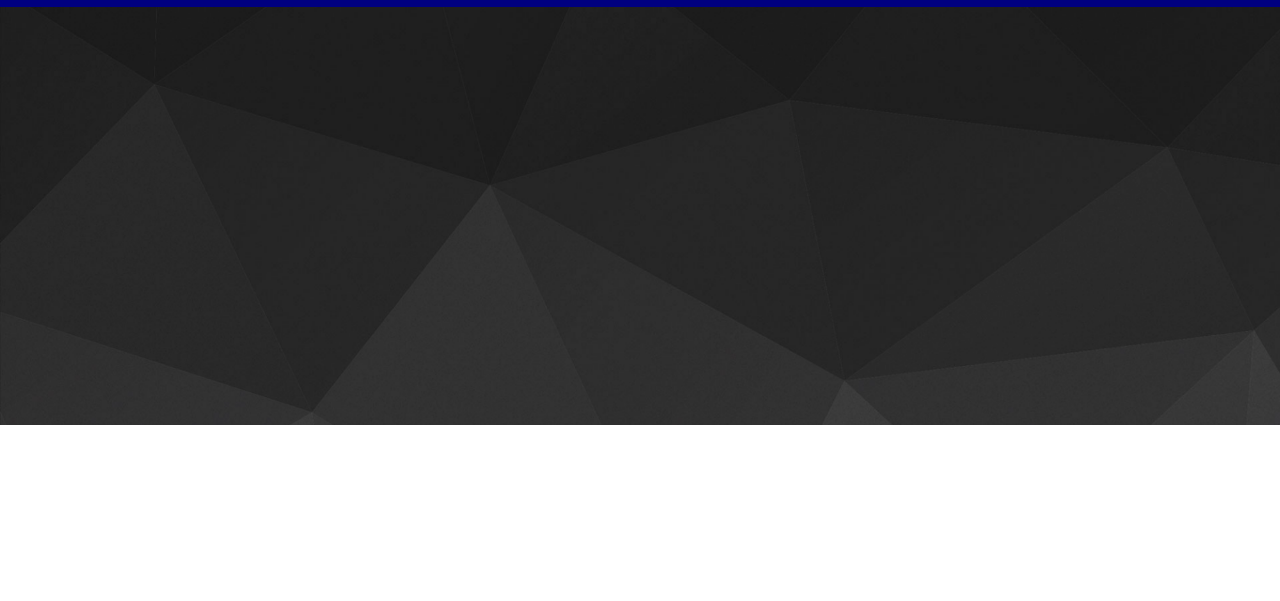
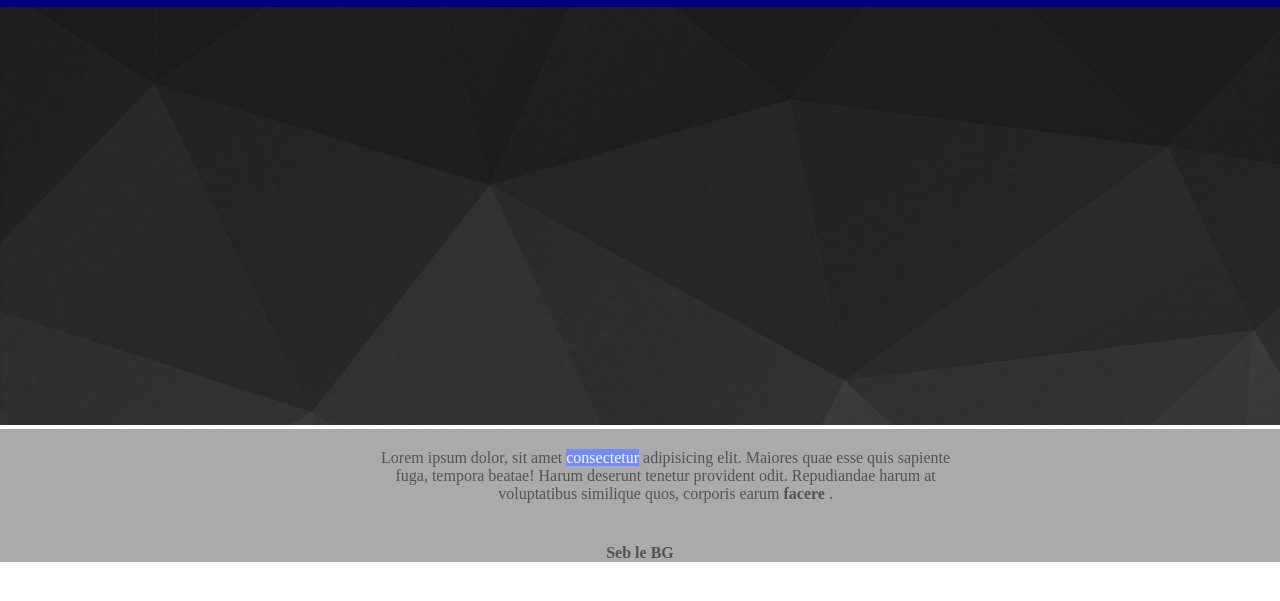
Before and after one commit to lilseb/html-sass-flati-siteweb, a website: page index.html in a window 1280 px wide. Shown: the part 73-674 px from the top of the page. Drawn offline with Linux system fonts and the light colour scheme.

Commit message:
text seb le bg

```diff
--- a/index.html
+++ b/index.html
@@ -26,5 +26,17 @@
         </nav>
         <img class="bg-header" src="./public/img/bg-header.png" alt="">
     </header>
+    <section class="corps" >
+        <p>Lorem ipsum dolor, sit amet <span id="marker" >consectetur</span>  adipisicing elit. Maiores quae esse quis sapiente fuga, tempora beatae! Harum deserunt tenetur provident odit. Repudiandae harum at voluptatibus similique quos, corporis earum <span id="facere">facere</span> .</p>
+
+        <h4>Seb le BG</h4>
+    </section>
+
+    <section class="midden" >
+        <div class="cards">
+
+
+        </div>
+    </section>
 </body>
 </html>
--- a/src/scss/modules/_corps.scss
+++ b/src/scss/modules/_corps.scss
@@ -0,0 +1,30 @@
+.corps{
+    position: relative;
+    background-color: rgb(170, 170, 170);
+    // margin-top: 0%;
+    text-align: center;
+
+    p{
+        margin: 0;
+        width: 600px;
+        // text-align: center;
+        margin-left: 27%;
+        color: rgb(83, 83, 83);
+        padding: 20px;
+
+        #marker{
+            display: inline; background: rgb(112, 138, 255);
+            color: white;
+
+        }
+        #facere{
+            font-weight: bold;
+        }
+
+
+    }
+
+    h4{
+        color: rgb(83, 83, 83);
+    }
+}
```
Also changed, not shown: public/css/app.css.
